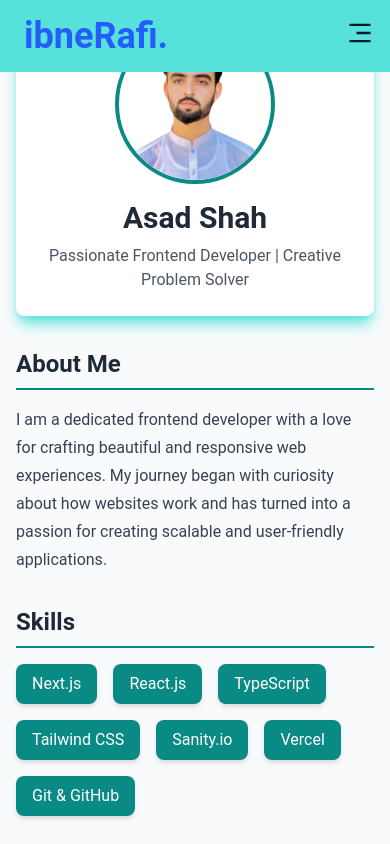
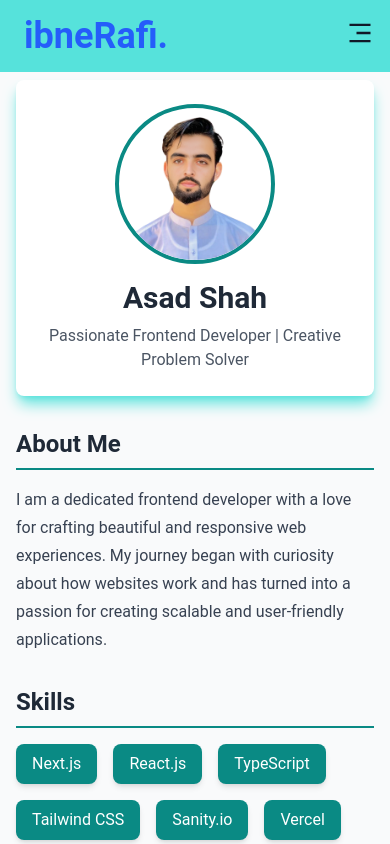
Before and after one commit to iamasadshah/iamasadshah-ibnerafi, a Next.js app: page /about-me in a window 390 px wide. Shown: the top 844 px of the page. Built offline with nearby package versions, Linux system fonts and the light colour scheme.

Commit message:
pages are now responsive

```diff
--- a/src/app/about-me/page.tsx
+++ b/src/app/about-me/page.tsx
@@ -5,7 +5,7 @@
 
 const About = () => {
   return (
-    <div className="min-h-screen bg-gray-50 flex flex-col items-center justify-center px-4">
+    <div className="min-h-screen bg-gray-50 flex flex-col items-center justify-center px-4 py-20">
       {/* Header Section */}
       <motion.section
         initial={{ opacity: 0, y: -50 }}
--- a/src/app/projects/page.tsx
+++ b/src/app/projects/page.tsx
@@ -3,7 +3,7 @@
 
 const page = () => {
   return (
-    <div className="bg-primary2 py-5">
+    <div className="bg-primary2 py-20">
       <section className="text-gray-600 body-font">
         <h1 className="text-center font-bold text-primary3 text-4xl">
           FROM VISION TO CREATION!
--- a/src/app/services/page.tsx
+++ b/src/app/services/page.tsx
@@ -31,7 +31,7 @@
 
 const Services = () => {
   return (
-    <div className="min-h-screen bg-gray-50 flex flex-col items-center justify-center px-4 pb-10 ">
+    <div className="min-h-screen bg-gray-50 flex flex-col items-center justify-center px-4 pb-10 py-20">
       {/* Header Section */}
       <motion.section
         initial={{ opacity: 0, y: -50 }}
```
